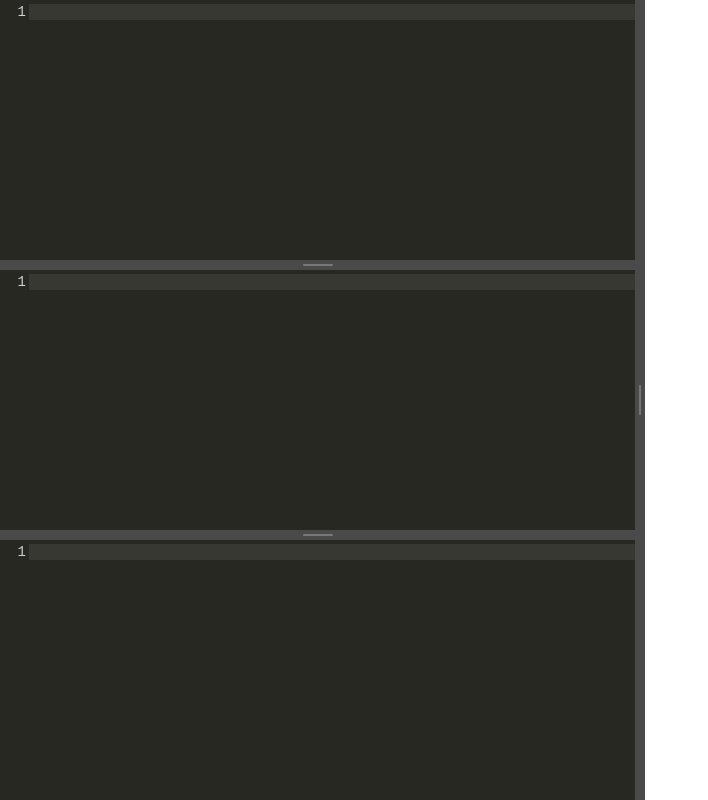
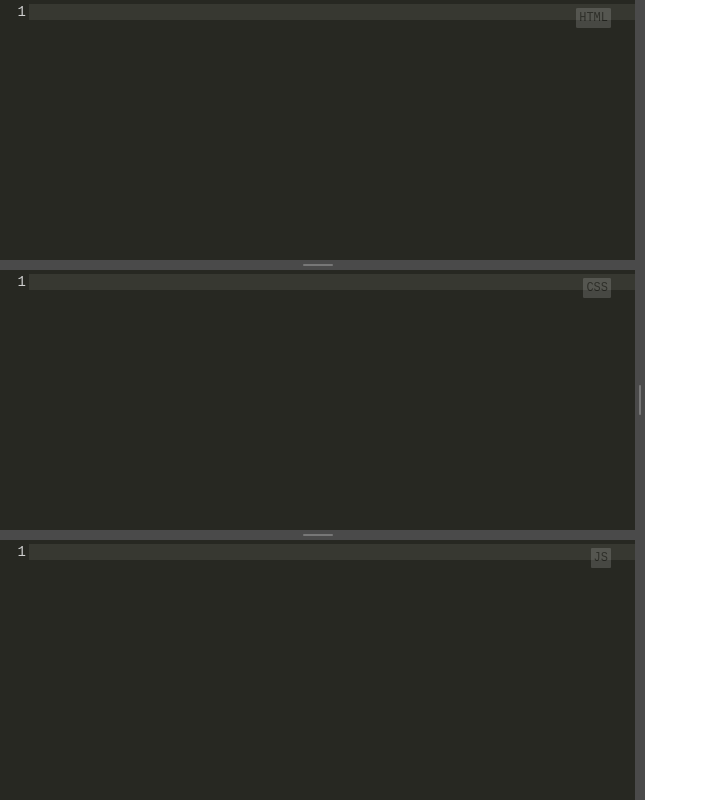
Before and after one commit to lideo/codeapp, a React app: page / in a window 1280 px wide. Shown: the whole page, without its empty margins (0-708 px from the left). Built offline with nearby package versions, Linux system fonts and the light colour scheme.

Commit message:
Add a label for each code editor

```diff
--- a/src/components/Grid/Cell.js
+++ b/src/components/Grid/Cell.js
@@ -1,9 +1,10 @@
 import React, { Children } from "react";
 import PropTypes from "prop-types";
 
-function Cell({ id = "", children }) {
+function Cell({ id = "", label = "", children }) {
   return (
     <div className="cell" id={id}>
+      {label && <span className="label">{label}</span>}
       {children}
     </div>
   );
@@ -11,6 +12,7 @@ function Cell({ id = "", children }) {
 
 Cell.propTypes = {
   id: PropTypes.string,
+  label: PropTypes.string,
   children: PropTypes.node,
 };
 
--- a/src/components/Grid/index.js
+++ b/src/components/Grid/index.js
@@ -152,19 +152,25 @@ function Grid({
     >
       <Cell id="editorArea">
         <div className="grid-container editor-grid">
-          <Cell id="htmlEditor">{htmlEditor}</Cell>
+          <Cell id="htmlEditor" label="HTML">
+            {htmlEditor}
+          </Cell>
           <Resizer
             id="resizer2"
             type="horizontal"
             onMouseDownCallback={handleStartResize}
           />
-          <Cell id="cssEditor">{cssEditor}</Cell>
+          <Cell id="cssEditor" label="CSS">
+            {cssEditor}
+          </Cell>
           <Resizer
             id="resizer3"
             type="horizontal"
             onMouseDownCallback={handleStartResize}
           />
-          <Cell id="jsEditor">{jsEditor}</Cell>
+          <Cell id="jsEditor" label="JS">
+            {jsEditor}
+          </Cell>
         </div>
       </Cell>
       <Resizer
--- a/src/style.css
+++ b/src/style.css
@@ -53,6 +53,20 @@ body {
 
 .cell {
   overflow: hidden;
+  position: relative;
+}
+
+.cell .label {
+  position: absolute;
+  top: 0.5rem;
+  right: 1.5rem;
+  z-index: 3;
+
+  padding: 0.25em;
+  background-color: white;
+  border-radius: 5%;
+  font-size: 0.75em;
+  opacity: 0.15;
 }
 
 #editorArea {
```
